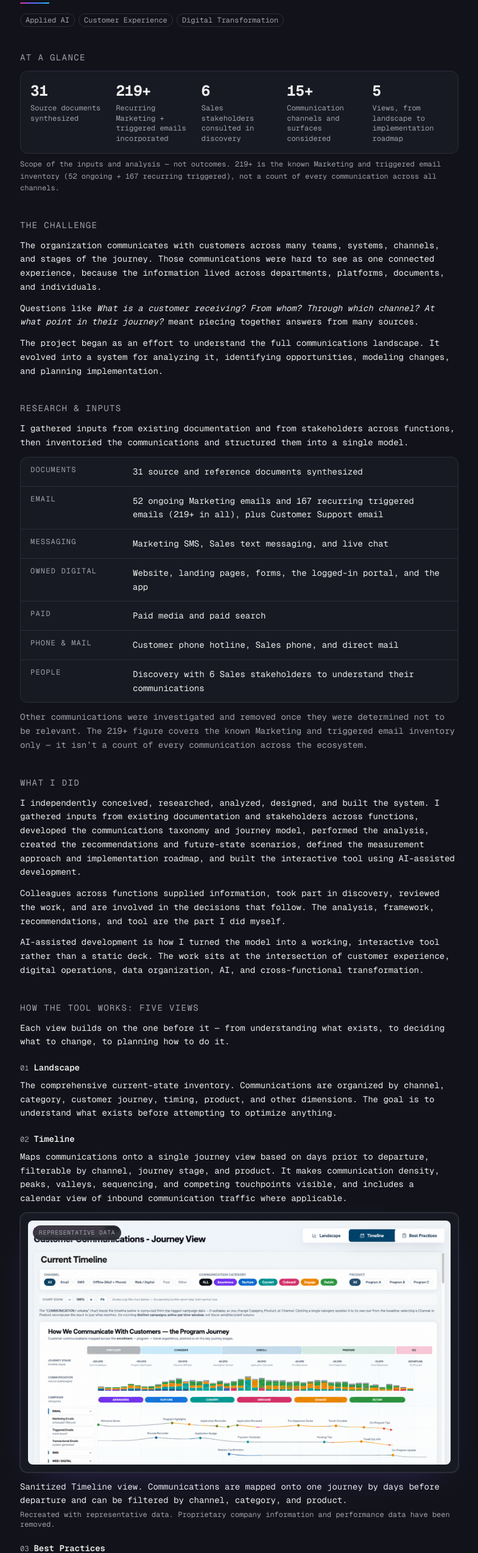
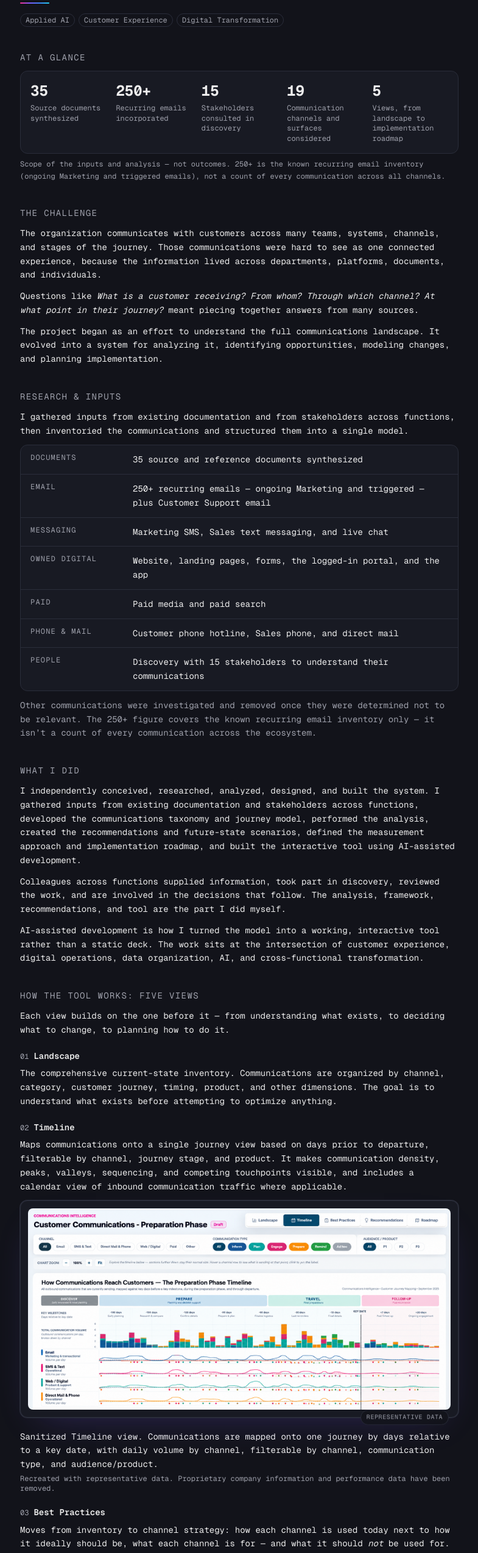
Before and after one commit to roxy519/roxylabs, a Next.js app: page /work/communications-intelligence in a window 1280 px wide. Shown: the part 200-2746 px from the top of the page at 61% size, without its empty margins (247-1032 px from the left). Built offline with nearby package versions, Linux system fonts and the light colour scheme.

Commit message:
images and numbers on comms intel

```diff
--- a/app/work/_components/case-study-image.tsx
+++ b/app/work/_components/case-study-image.tsx
@@ -23,15 +23,13 @@ export function CaseStudyImage({
   return (
     <>
       <div className="w-full">
+        <div className="relative">
           <button
             type="button"
             onClick={() => setExpanded(true)}
             className="glow-frame relative block w-full cursor-zoom-in overflow-hidden rounded-xl border border-[var(--border-solid)] bg-[var(--surface)] p-2 transition-colors hover:bg-[var(--surface-hover)] sm:p-3"
             aria-label={`Expand image: ${alt}`}
           >
-          <span className="data-badge absolute left-4 top-4 z-10 sm:left-5 sm:top-5">
-            representative data
-          </span>
             <Image
               src={src}
               alt={alt}
@@ -41,7 +39,12 @@ export function CaseStudyImage({
               sizes="(min-width: 768px) 720px, 100vw"
             />
           </button>
-        <p className="mt-3 text-sm leading-relaxed text-foreground">
+          {/* Straddles the frame's bottom edge so it never covers the screenshot. */}
+          <span className="data-badge pointer-events-none absolute bottom-0 right-4 z-10 translate-y-1/2">
+            representative data
+          </span>
+        </div>
+        <p className="mt-5 text-sm leading-relaxed text-foreground">
           {caption}
         </p>
         <p className="mt-1 text-xs text-muted">{subcaption}</p>
--- a/app/work/communications-intelligence/page.tsx
+++ b/app/work/communications-intelligence/page.tsx
@@ -57,13 +57,13 @@ export default function Page() {
     >
       <AtAGlance
         stats={[
-          { value: "31", label: "Source documents synthesized" },
-          { value: "219+", label: "Recurring Marketing + triggered emails incorporated" },
-          { value: "6", label: "Sales stakeholders consulted in discovery" },
-          { value: "15+", label: "Communication channels and surfaces considered" },
+          { value: "35", label: "Source documents synthesized" },
+          { value: "250+", label: "Recurring emails incorporated" },
+          { value: "15", label: "Stakeholders consulted in discovery" },
+          { value: "19", label: "Communication channels and surfaces considered" },
           { value: "5", label: "Views, from landscape to implementation roadmap" },
         ]}
-        note="Scope of the inputs and analysis — not outcomes. 219+ is the known Marketing and triggered email inventory (52 ongoing + 167 recurring triggered), not a count of every communication across all channels."
+        note="Scope of the inputs and analysis — not outcomes. 250+ is the known recurring email inventory (ongoing Marketing and triggered emails), not a count of every communication across all channels."
       />
 
       <Section heading="The challenge">
@@ -95,11 +95,11 @@ export default function Page() {
         </p>
         <DefList
           items={[
-            { term: "Documents", detail: "31 source and reference documents synthesized" },
+            { term: "Documents", detail: "35 source and reference documents synthesized" },
             {
               term: "Email",
               detail:
-                "52 ongoing Marketing emails and 167 recurring triggered emails (219+ in all), plus Customer Support email",
+                "250+ recurring emails — ongoing Marketing and triggered — plus Customer Support email",
             },
             { term: "Messaging", detail: "Marketing SMS, Sales text messaging, and live chat" },
             {
@@ -110,14 +110,14 @@ export default function Page() {
             { term: "Phone & mail", detail: "Customer phone hotline, Sales phone, and direct mail" },
             {
               term: "People",
-              detail: "Discovery with 6 Sales stakeholders to understand their communications",
+              detail: "Discovery with 15 stakeholders to understand their communications",
             },
           ]}
         />
         <p className="text-muted">
           Other communications were investigated and removed once they were
-          determined not to be relevant. The 219+ figure covers the known
-          Marketing and triggered email inventory only — it isn&rsquo;t a count of
+          determined not to be relevant. The 250+ figure covers the known
+          recurring email inventory only — it isn&rsquo;t a count of
           every communication across the ecosystem.
         </p>
       </Section>
@@ -176,10 +176,10 @@ export default function Page() {
 
         <CaseStudyImage
           src="/Comms-timeline-preview.png"
-          alt="Sanitized screenshot of the communications intelligence workspace, showing the timeline view with channel, category, and product filters"
-          width={1652}
-          height={952}
-          caption="Sanitized Timeline view. Communications are mapped onto one journey by days before departure and can be filtered by channel, category, and product."
+          alt="Sanitized screenshot of the Timeline view, showing daily communication volume by channel across the preparation phase, with channel, communication type, and audience/product filters and tabs for Landscape, Best Practices, Recommendations, and Roadmap"
+          width={1820}
+          height={864}
+          caption="Sanitized Timeline view. Communications are mapped onto one journey by days relative to a key date, with daily volume by channel, filterable by channel, communication type, and audience/product."
           subcaption="Recreated with representative data. Proprietary company information and performance data have been removed."
         />
 
--- a/app/work/sms-optimization/page.tsx
+++ b/app/work/sms-optimization/page.tsx
@@ -70,9 +70,9 @@ export default function Page() {
 
         <CaseStudyImage
           src="/SMS-optimizer-preview.png"
-          alt="Sanitized screenshot of the SMS optimization workspace, showing the message calculator and credit estimate"
-          width={790}
-          height={925}
+          alt="Sanitized screenshot of the SMS optimization workspace: a message calculator (send type, audience, recipients, trigger, message copy) beside a credit estimate with encoding, segment count, and copy recommendations"
+          width={1562}
+          height={1007}
           caption="Sanitized view of the SMS optimization workspace, combining message planning, credit estimation, SMS encoding and segmentation analysis, campaign management, and copy guidance."
           subcaption="Recreated with representative data. Proprietary company information, internal cost structures, and campaign data have been removed."
         />
```
Also changed, not shown: public/Comms-timeline-preview.png, public/SMS-optimizer-preview.png. Lines whose indentation alone changed are shown as unchanged.
